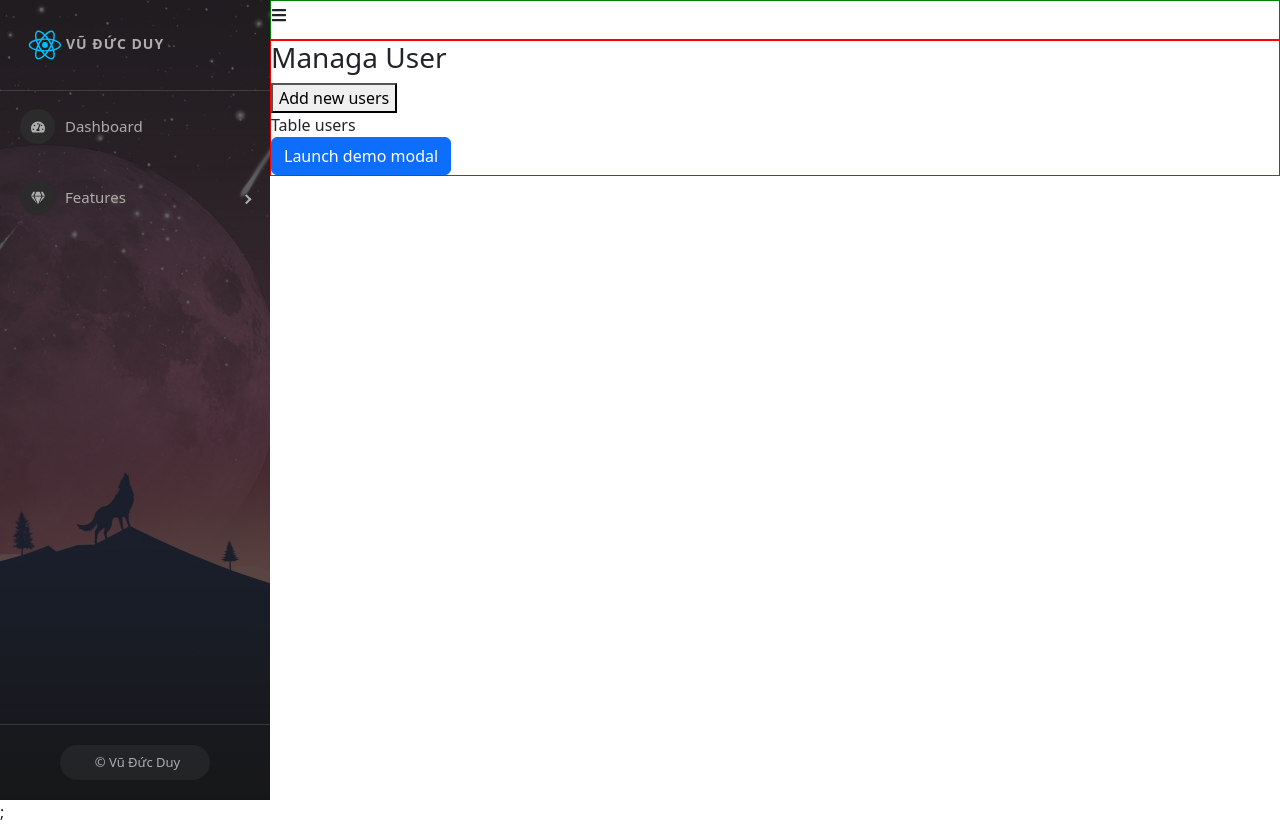
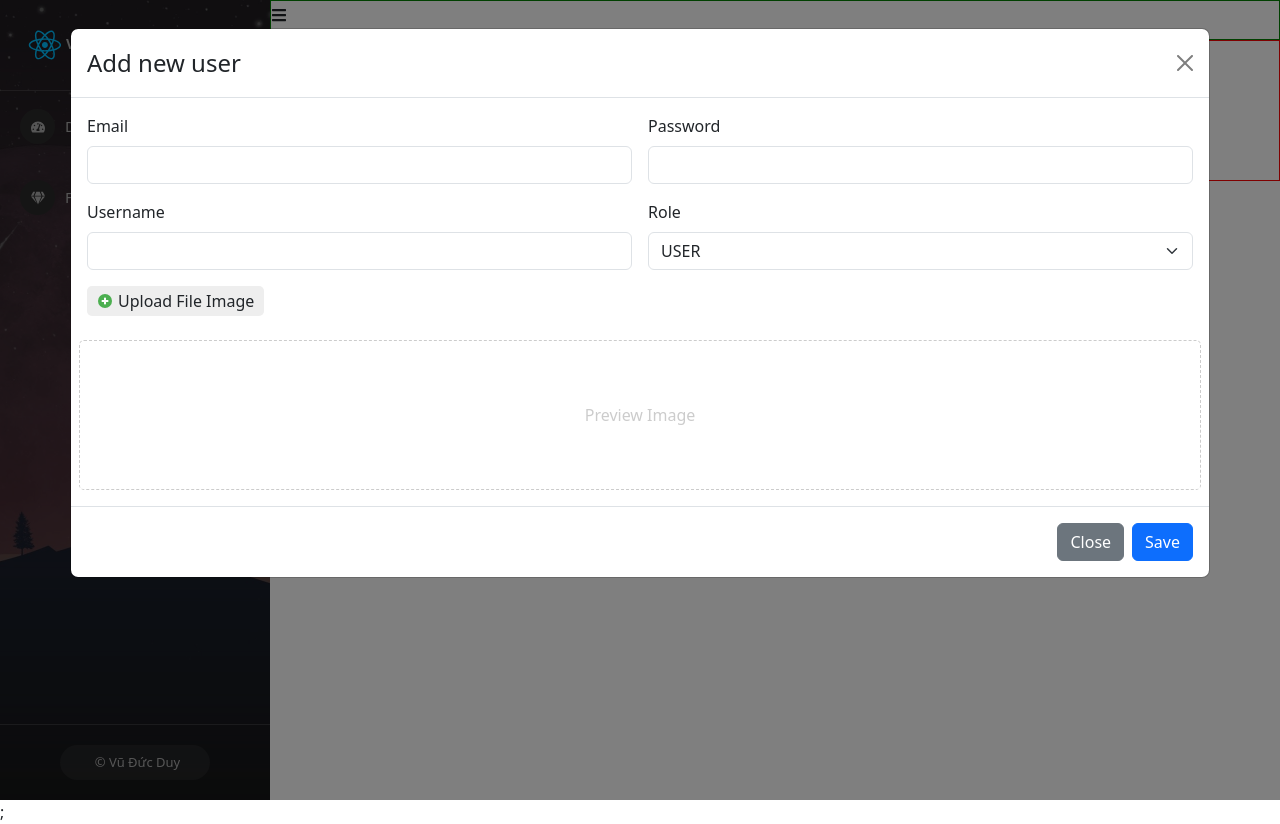
Before and after one commit to DuyCR7/LearnReactjs, a React (Create React App) app: page /admins/manage-users in a window 1280 px wide. Both pictures are taken after a click on the button "Add new users". Built offline with nearby package versions, Linux system fonts and the light colour scheme.

Commit message:
API Create User

```diff
--- a/src/components/Admin/Content/ManageUser.js
+++ b/src/components/Admin/Content/ManageUser.js
@@ -1,21 +1,31 @@
 import ModalCreateUser from "./ModalCreateUser";
 import './ManageUser.scss';
+import { FcPlus } from "react-icons/fc";
+import { useState } from "react";
 
 const ManagaUser = (props) => {
+
+  const [showModalCreateUser, setShowModalCreateUser] = useState(false);
+
   return (
     <div className="manage-user-container">
       <div className="title">
         <h3>Managa User</h3>
       </div>
       <div className="users-content">
-        <div>
-          <button>Add new users</button>
+        <div className="btn-add-new">
+          <button className="btn btn-sm btn-primary" onClick={() => setShowModalCreateUser(true)}>
+            <FcPlus />
+            Add new users
+          </button>
         </div>
-        <div>
+        <div className="table-users-container">
           Table users
 
         </div>
-        <ModalCreateUser />
+        <ModalCreateUser
+          showModalCreateUser={showModalCreateUser}
+          setShowModalCreateUser={setShowModalCreateUser} />
       </div>
     </div>
   );
--- a/src/components/Admin/Content/ManageUser.scss
+++ b/src/components/Admin/Content/ManageUser.scss
@@ -1,6 +1,13 @@
 .manage-user-container {
+    padding: 10px;
+    .title {
+        font-weight: 600;
+        font-size: 20px;
+    }
     .users-content {
-
+        .btn-add-new {
+            margin: 15px 0;
+        }
     }
 }
 
--- a/src/components/Admin/Content/ModalCreateUser.js
+++ b/src/components/Admin/Content/ModalCreateUser.js
@@ -2,17 +2,25 @@
 import Button from "react-bootstrap/Button";
 import Modal from "react-bootstrap/Modal";
 import { FcPlus } from "react-icons/fc";
+import axios from "axios";
 
-const ModalCreateUser = () => {
-  const [show, setShow] = useState(false);
+const ModalCreateUser = (props) => {
+  const { showModalCreateUser, setShowModalCreateUser } = props;
 
-  const handleClose = () => setShow(false);
-  const handleShow = () => setShow(true);
+  const handleClose = () => {
+    setShowModalCreateUser(false);
+    setEmail("");
+    setPassword("");
+    setUsername("");
+    setRole("USER");
+    setImage("");
+    setPreviewImage("");
+  }
 
   const [email, setEmail] = useState("");
   const [password, setPassword] = useState("");
   const [username, setUsername] = useState("");
-  const [role, setRole] = useState("USER")
+  const [role, setRole] = useState("USER");
   const [image, setImage] = useState("");
   const [previewImage, setPreviewImage] = useState("");
 
@@ -21,19 +29,37 @@
       setPreviewImage(URL.createObjectURL(event.target.files[0]));
       setImage(event.target.files[0]);
     } else {
+    }
+  };
 
-    }
+  const handleSubmitCreateUser = async () => {
+    // validate
 
-  }
+    // call api method
+    // let data = {
+    //   email: email,
+    //   password: password,
+    //   username: username,
+    //   role: role,
+    //   userImage: image,
+    // };
+
+    // sử dụng file nên truyền qua formdata
+    const data = new FormData();
+    data.append("email", email);
+    data.append("password", password);
+    data.append("username", username);
+    data.append("role", role);
+    data.append("userImage", image);
+
+    let response = await axios.post("http://localhost:8081/api/v1/participant", data);
+    console.log("Check response: ", response);
+  };
 
   return (
     <>
-      <Button variant="primary" onClick={handleShow}>
-        Launch demo modal
-      </Button>
-
       <Modal
-        show={show}
+        show={showModalCreateUser}
         onHide={handleClose}
         size="xl"
         backdrop="static"
@@ -46,7 +72,12 @@
           <form className="row g-3">
             <div className="col-md-6">
               <label className="form-label">Email</label>
-              <input type="email" className="form-control" value={email} onChange={(event) => setEmail(event.target.value)} />
+              <input
+                type="email"
+                className="form-control"
+                value={email}
+                onChange={(event) => setEmail(event.target.value)}
+              />
             </div>
             <div className="col-md-6">
               <label className="form-label">Password</label>
@@ -59,14 +90,21 @@
             </div>
             <div className="col-md-6">
               <label className="form-label">Username</label>
-              <input type="text" className="form-control" value={username} onChange={(event) => setUsername(event.target.value)}/>
+              <input
+                type="text"
+                className="form-control"
+                value={username}
+                onChange={(event) => setUsername(event.target.value)}
+              />
             </div>
             <div className="col-md-6">
               <label className="form-label">Role</label>
-              <select className="form-select" onChange={(event) => setRole(event.target.value)}>
-                <option value="USER">
-                  USER
-                </option>
+              <select
+                className="form-select"
+                value={role}
+                onChange={(event) => setRole(event.target.value)}
+              >
+                <option value="USER">USER</option>
                 <option value="ADMIN">ADMIN</option>
               </select>
             </div>
@@ -74,15 +112,19 @@
               <label className="form-label label-upload" htmlFor="LabelUpload">
                 <FcPlus /> Upload File Image
               </label>
-              <input type="file" id="LabelUpload" hidden onChange={(event) => handleUploadImage(event)}/>
+              <input
+                type="file"
+                id="LabelUpload"
+                hidden
+                onChange={(event) => handleUploadImage(event)}
+              />
             </div>
             <div className="col-md-12 img-preview">
-              {previewImage ?
+              {previewImage ? (
                 <img src={previewImage} alt={previewImage} />
-                :
+              ) : (
                 <span>Preview Image</span>
-              }
-
+              )}
             </div>
           </form>
         </Modal.Body>
@@ -90,7 +132,7 @@
           <Button variant="secondary" onClick={handleClose}>
             Close
           </Button>
-          <Button variant="primary" onClick={handleClose}>
+          <Button variant="primary" onClick={() => handleSubmitCreateUser()}>
             Save
           </Button>
         </Modal.Footer>
```
